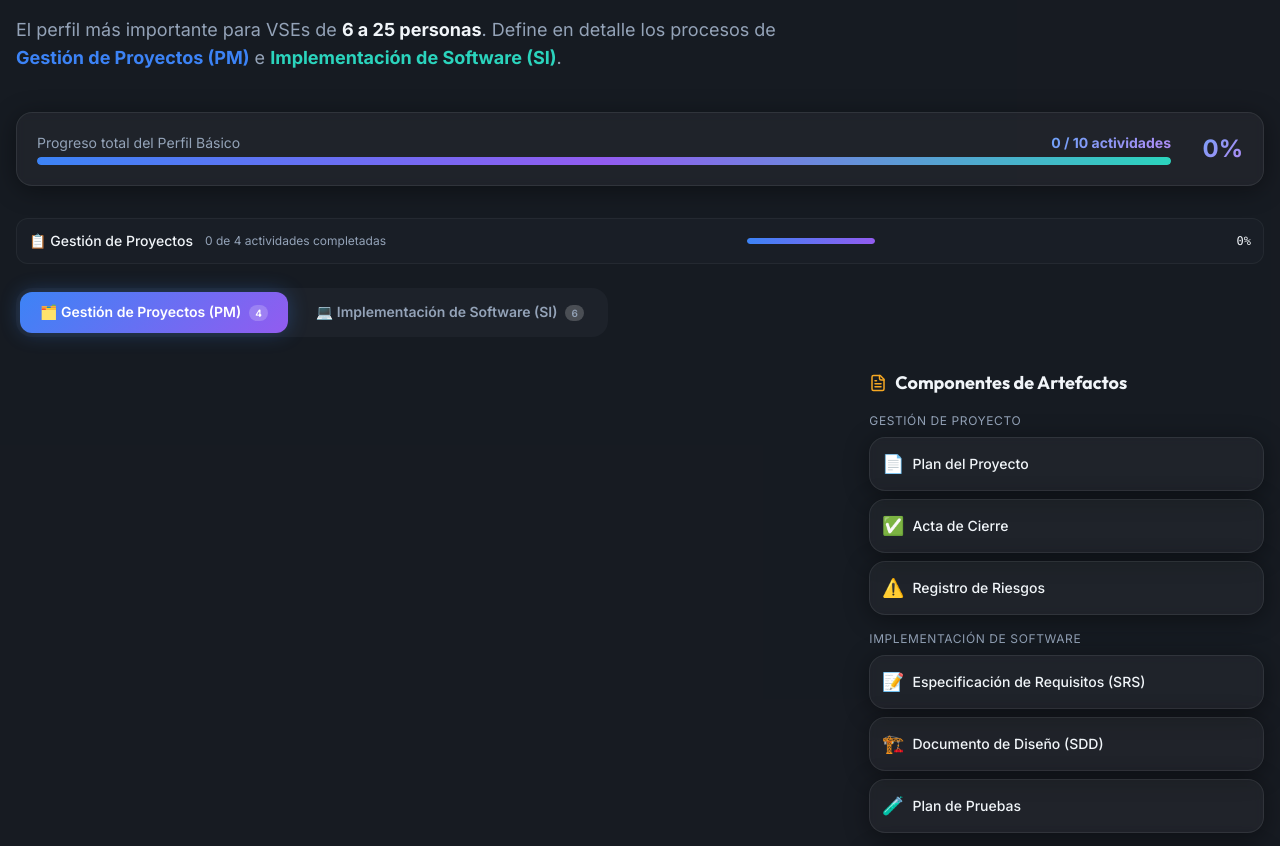
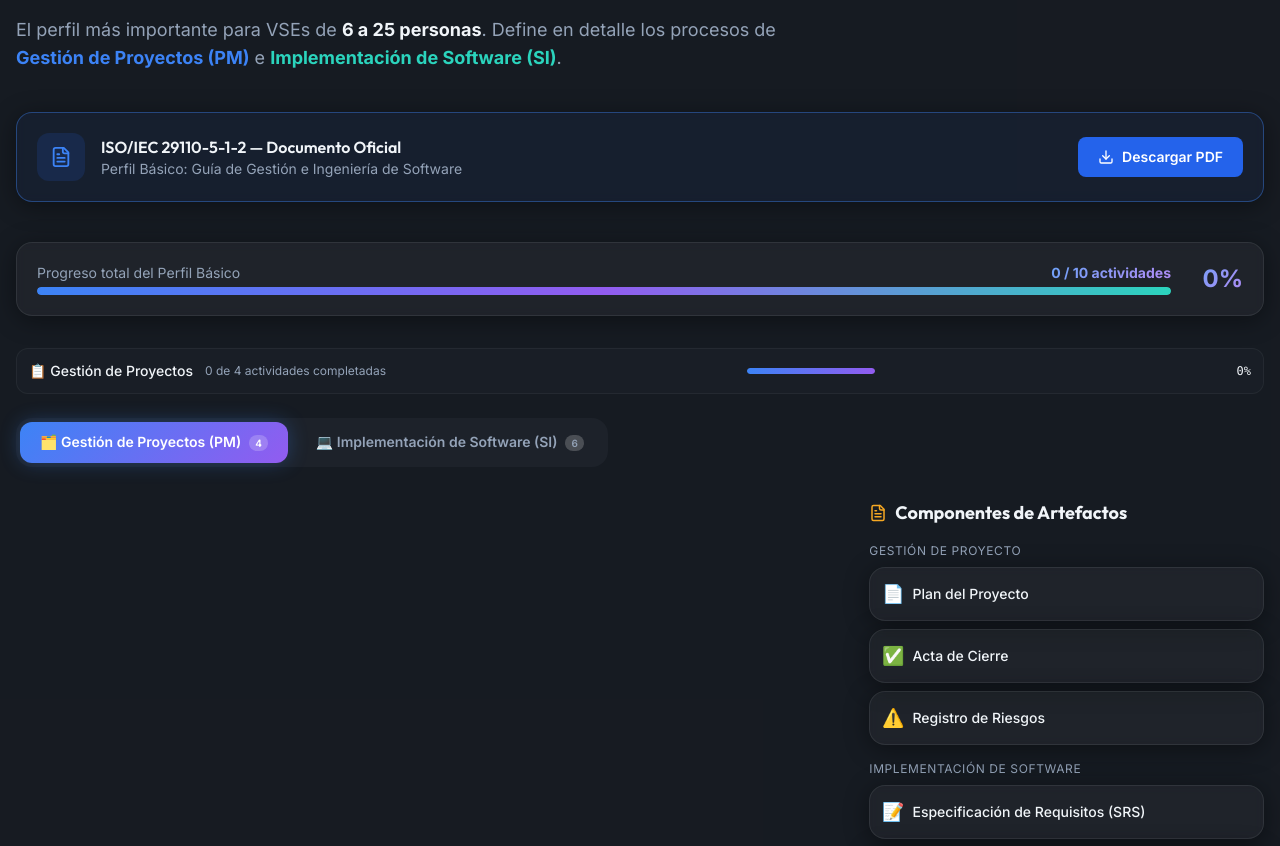
Before and after one commit to MATEOCAIZA/Pagina-ISO29110, a React (Vite) app in the folder ISO-29110/: page / in a window 1280 px wide. Shown: the part 9716-10562 px from the top of the page. Built offline with nearby package versions, Linux system fonts and the light colour scheme.

Commit message:
Doc 5-1-2

```diff
--- a/ISO-29110/src/components/sections/Part5_1_2.jsx
+++ b/ISO-29110/src/components/sections/Part5_1_2.jsx
@@ -53,6 +53,35 @@
             <strong className="text-accent">Implementación de Software (SI)</strong>.
           </p>
         </motion.div>
+
+        {/* Download banner */}
+      <motion.div
+        initial={{ opacity: 0, y: 10 }}
+        whileInView={{ opacity: 1, y: 0 }}
+        viewport={{ once: true }}
+        className="glass-card p-5 mb-10 border border-primary/40 flex flex-col sm:flex-row items-start sm:items-center justify-between gap-4"
+        style={{ background: 'hsla(221,83%,53%,0.06)' }}
+      >
+        <div className="flex items-center gap-4">
+          <div className="w-12 h-12 rounded-xl flex items-center justify-center flex-shrink-0"
+            style={{ background: 'hsla(221,83%,53%,0.15)' }}>
+            <FileText size={22} className="text-primary" />
+          </div>
+          <div>
+            <h4 className="font-semibold text-text-primary">ISO/IEC 29110-5-1-2 — Documento Oficial</h4>
+            <p className="text-text-muted text-sm">Perfil Básico: Guía de Gestión e Ingeniería de Software</p>
+          </div>
+        </div>
+        <a
+          href="/ISO-29110-5-1-2.pdf"
+          download
+          className="flex items-center gap-2 px-5 py-2.5 rounded-lg font-semibold text-sm transition-all hover:scale-105 flex-shrink-0"
+          style={{ background: 'hsl(221,83%,53%)', color: 'white' }}
+        >
+          <Download size={16} />
+          Descargar PDF
+        </a>
+      </motion.div>
 
         {/* Overall progress */}
         <motion.div initial={{ opacity: 0 }} whileInView={{ opacity: 1 }} viewport={{ once: true }}
```
Also changed, not shown: 1 other file (tests, documents, lock files or other folders).
